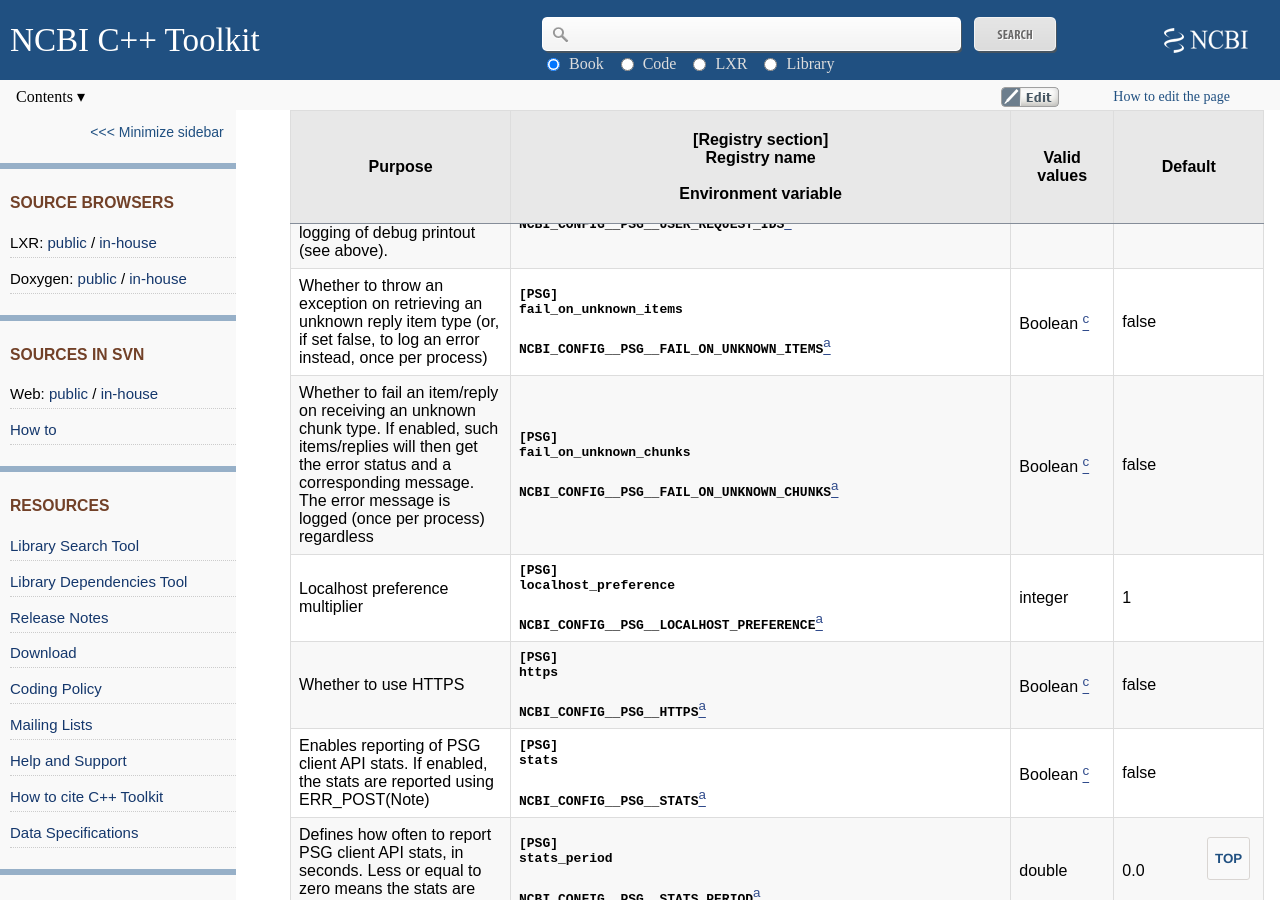
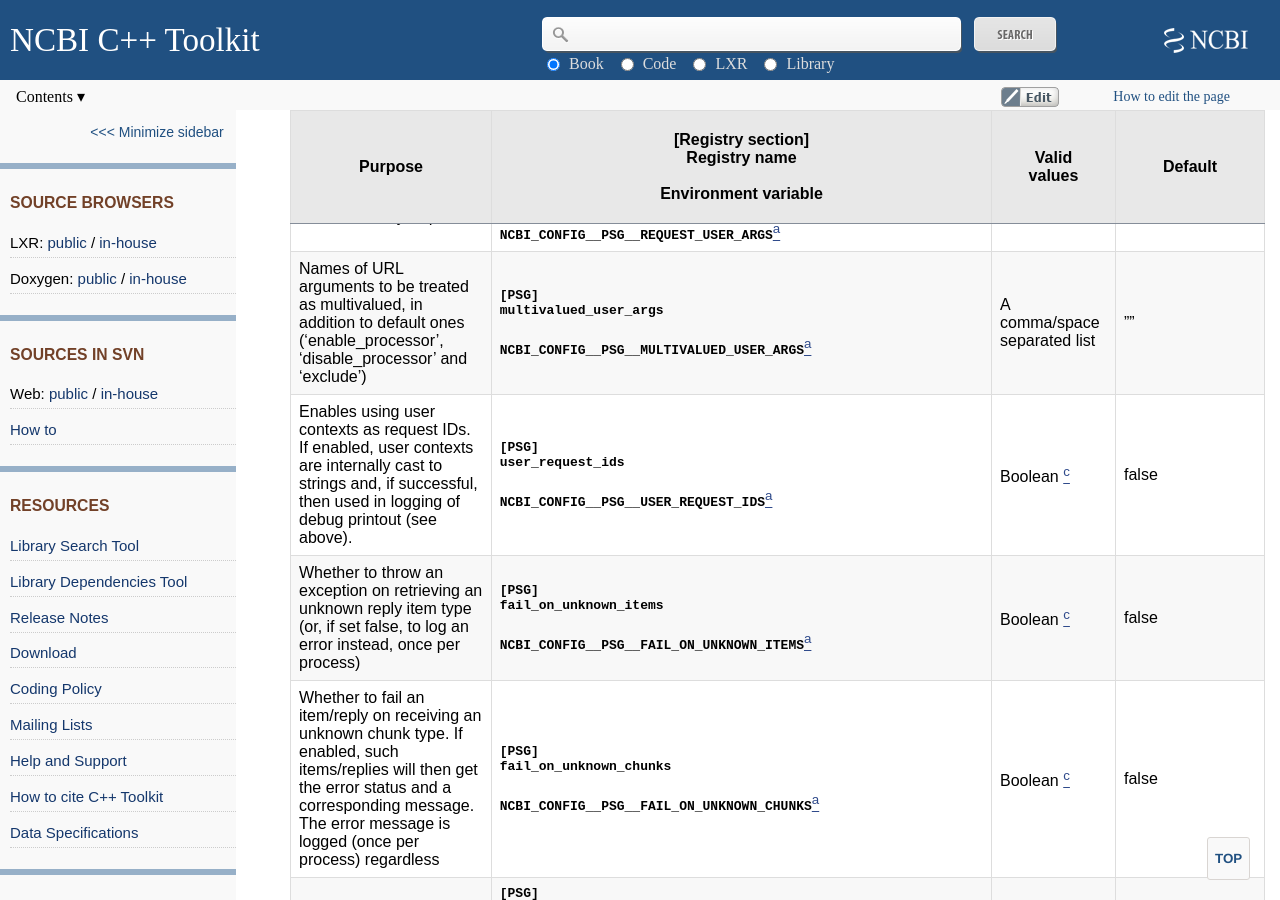
Before and after one commit to ncbi/cxx-toolkit, a Jekyll site: the page built from pages/ch_libconfig.md, in a window 1280 px wide and 900 px high, scrolled down 48270 px. Built offline with Jekyll 4.4.1, drawn with Linux system fonts in a browser that asks for light colours.

Commit message:
Described '[PSG] multivalued_user_args'. JIRA CXX-13796

```diff
--- a/pages/ch_libconfig.md
+++ b/pages/ch_libconfig.md
@@ -971,6 +971,7 @@
 | Number of retries after REFUSED_STREAM failure before giving up on a request.                                                                                                                                                                                     | **`[PSG]`**<br/>**`refused_stream_retries`**<br/><br/>**`NCBI_CONFIG__PSG__REFUSED_STREAM_RETRIES`**[<sup>a</sup>](#ch_libconfig.TF.psg_client_library.1)                                            | integer                                                                   | 2                          |
 | Timeout on request, in seconds                                                                                                                                                                                                                                    | **`[PSG]`**<br/>**`request_timeout`**<br/><br/>**`NCBI_CONFIG__PSG__REQUEST_TIMEOUT`**[<sup>a</sup>](#ch_libconfig.TF.psg_client_library.1)                                                          | double                                                                    | 10.0                       |
 | Arbitrary URL arguments to add to every request                                                                                                                                                                                                                   | **`[PSG]`**<br/>**`request_user_args`**<br/><br/>**`NCBI_CONFIG__PSG__REQUEST_USER_ARGS`**[<sup>a</sup>](#ch_libconfig.TF.psg_client_library.1)                                                      | string                                                                    | ""                         |
+| Names of URL arguments to be treated as multivalued, in addition to default ones ('enable_processor', 'disable_processor' and 'exclude')                                                                                                                          | **`[PSG]`**<br/>**`multivalued_user_args`**<br/><br/>**`NCBI_CONFIG__PSG__MULTIVALUED_USER_ARGS`**[<sup>a</sup>](#ch_libconfig.TF.psg_client_library.1)                                              | A comma/space separated list                                              | ""                         |
 | Enables using user contexts as request IDs. If enabled, user contexts are internally cast to strings and, if successful, then used in logging of debug printout (see above).                                                                                      | **`[PSG]`**<br/>**`user_request_ids`**<br/><br/>**`NCBI_CONFIG__PSG__USER_REQUEST_IDS`**[<sup>a</sup>](#ch_libconfig.TF.psg_client_library.1)                                                        | Boolean [<sup>c</sup>](#ch_libconfig.TF.psg_client_library.3)             | false                      |
 | Whether to throw an exception on retrieving an unknown reply item type (or, if set false, to log an error instead, once per process)                                                                                                                              | **`[PSG]`**<br/>**`fail_on_unknown_items`**<br/><br/>**`NCBI_CONFIG__PSG__FAIL_ON_UNKNOWN_ITEMS`**[<sup>a</sup>](#ch_libconfig.TF.psg_client_library.1)                                              | Boolean [<sup>c</sup>](#ch_libconfig.TF.psg_client_library.3)             | false                      |
 | Whether to fail an item/reply on receiving an unknown chunk type. If enabled, such items/replies will then get the error status and a corresponding message. The error message is logged (once per process) regardless                                            | **`[PSG]`**<br/>**`fail_on_unknown_chunks`**<br/><br/>**`NCBI_CONFIG__PSG__FAIL_ON_UNKNOWN_CHUNKS`**[<sup>a</sup>](#ch_libconfig.TF.psg_client_library.1)                                            | Boolean [<sup>c</sup>](#ch_libconfig.TF.psg_client_library.3)             | false                      |
```
